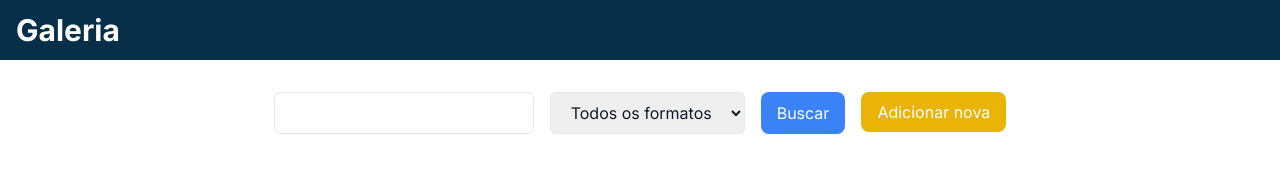
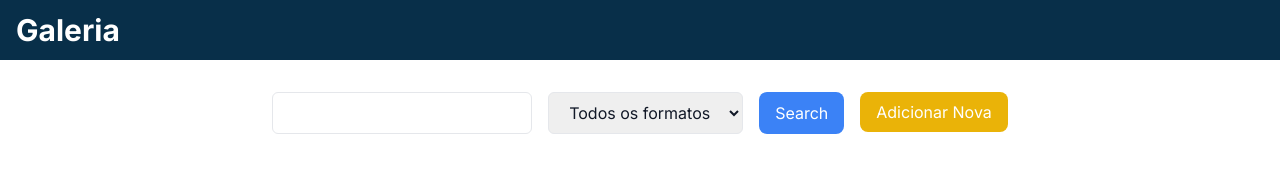
Before and after one commit to DaviBrazz/galeria-imagens-react-springboot, a Next.js app in the folder galeria/: page /galeria in a window 1280 px wide. Shown: the top 184 px of the page. Built offline with nearby package versions, Linux system fonts and the light colour scheme.

Commit message:
Componentização de botões

```diff
--- a/galeria/src/app/galeria/page.tsx
+++ b/galeria/src/app/galeria/page.tsx
@@ -1,6 +1,6 @@
 'use client'
 
-import { Template, ImageCard } from '@/components'
+import { Template, ImageCard, Button } from '@/components'
 import { useState } from 'react'
 import { useImageService } from '@/resources/image/image.service'
 import { Image } from '@/resources/image/image.resource';
@@ -53,9 +53,10 @@ export default function GaleriaPage() {
 
 
                     </select>
-                    <button className="bg-blue-500 text-white px-4 p-2 rounded-lg hover:bg-blue-300" onClick={searchImages}>Buscar</button>
+
+                    <Button style='bg-blue-500  hover:bg-blue-300' label='Search' onClick={searchImages}/>
                     <Link href= "/formulario">
-                        <button className="bg-yellow-500 text-white px-4 p-2 rounded-lg hover:bg-yellow-300">Adicionar nova</button>
+                    <Button style='bg-yellow-500  hover:bg-yellow-300' label='Adicionar Nova'/>
                     </Link>
 
 
--- a/galeria/src/components/Template.tsx
+++ b/galeria/src/components/Template.tsx
@@ -1,4 +1,7 @@
 'use client'
+
+import Link from "next/link";
+
 interface TemplateProps {
     children: React.ReactNode;
     loading?: boolean;
@@ -51,7 +54,10 @@ const Header: React.FC = () => {
     return (
         <header className="bg-sky-950 text-white py-3">
             <div className="container mx-auto flex justify-between items-center px-4">
+                <Link href="./galeria">
                 <h1 className="text-3xl font-bold">Galeria</h1>
+                </Link>
+
             </div>
         </header>
     );
--- /dev/null
+++ b/galeria/src/components/button/Button.tsx
@@ -0,0 +1,15 @@
+import React from "react";
+
+interface ButtonProps {
+    style?: string
+    label?: string
+    onClick?: (event: any) => void;
+}
+
+export const Button: React.FC<ButtonProps> = ({ onClick, style, label} : ButtonProps ) => {
+    return (
+        <button className={`${style} text-white px-4 p-2 rounded-lg`} onClick={onClick}>
+            {label}
+        </button>
+    )
+}
--- /dev/null
+++ b/galeria/src/components/button/index.ts
@@ -0,0 +1 @@
+export { Button } from './Button'
--- a/galeria/src/components/index.ts
+++ b/galeria/src/components/index.ts
@@ -1,2 +1,3 @@
 export {Template} from './Template'
 export { ImageCard} from './ImageCard'
+export { Button } from './button'
```
